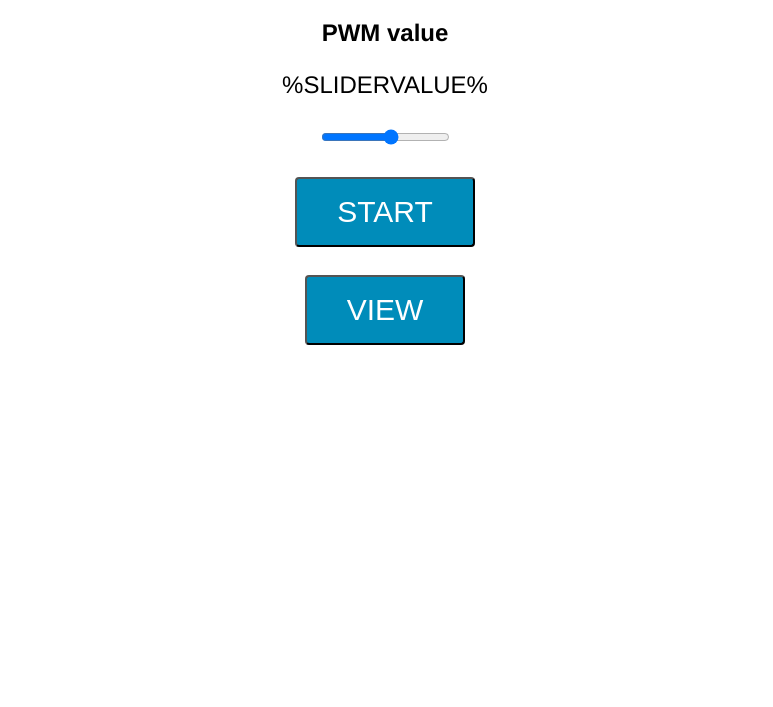
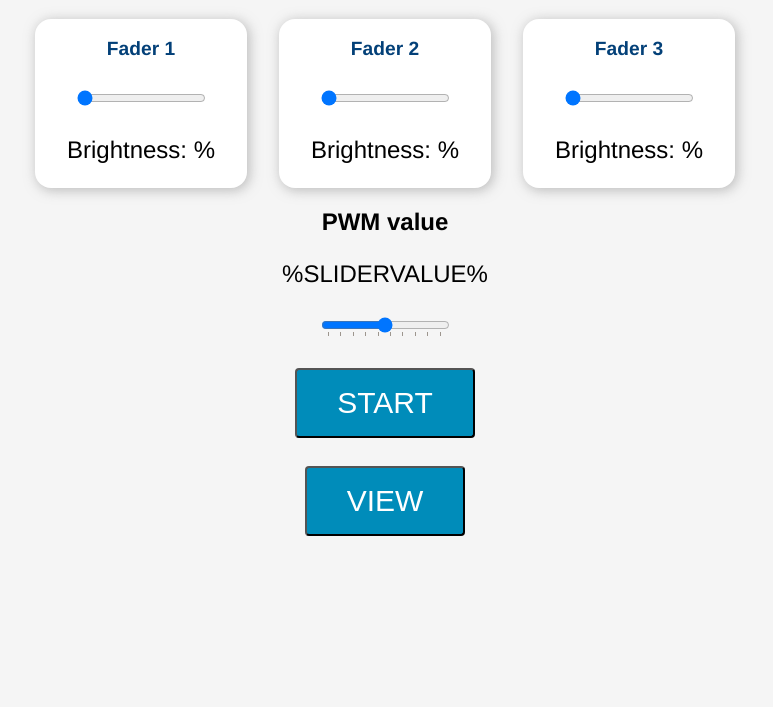
Before and after one commit to Vini-002/feed-Forward-test, a plain HTML site: page data/index.html in a window 1280 px wide. Shown: the part 93-800 px from the top of the page, without its empty margins (255-1028 px from the left). Drawn offline with Linux system fonts and the light colour scheme.

Commit message:
sexta a noite no lab

```diff
--- a/data/index.html
+++ b/data/index.html
@@ -3,33 +3,58 @@
 <head>
   <title>Segredo</title>
   <meta name="viewport" content="width=device-width, initial-scale=1">
-  <link rel="icon" href="data:,">
+  <link rel="icon" type="image/png" href="omega_icon.png">
   <link rel="stylesheet" type="text/css" href="style.css">
 </head>
 <body>
   <h1>Segredo</h1>
+
+  <div class="content">
+    <div class="card-grid">
+        <div class="card">
+            <p class="card-title">Fader 1</p>
+            <p class="switch">
+                <input type="range" onchange="updateSliderPWM(this)" id="slider1" min="0" max="100" step="1" value ="0" class="slider">
+            </p>
+            <p class="state">Brightness: <span id="sliderValue1"></span> &percnt;</p>
+        </div>
+        <div class="card">
+            <p class="card-title"> Fader 2</p>
+            <p class="switch">
+                <input type="range" onchange="updateSliderPWM(this)" id="slider2" min="0" max="100" step="1" value ="0" class="slider">
+            </p>
+            <p class="state">Brightness: <span id="sliderValue2"></span> &percnt;</p>
+        </div>
+        <div class="card">
+            <p class="card-title"> Fader 3</p>
+            <p class="switch">
+                <input type="range" onchange="updateSliderPWM(this)" id="slider3" min="0" max="100" step="1" value ="0" class="slider">
+            </p>
+            <p class="state">Brightness: <span id="sliderValue3"></span> &percnt;</p>
+        </div>
+    </div>
+</div>
   <h2>PWM value</h2>
   <p>
     <span id="textSliderValue">%SLIDERVALUE%</span>
   </p>
-  <p><input type="range" onchange="updateSliderPWM(this)" id="pwmSlider" min="0" max="255" value="%SLIDERVALUE%" step="28" class="slider"></p>
-  <script>
-    function updateSliderPWM(element) {
-      var sliderValue = element.value;
-      document.getElementById("textSliderValue").innerHTML = sliderValue;
-      var xhr = new XMLHttpRequest();
-      xhr.open("GET", "/slider?value="+sliderValue);
-      xhr.send();
-    }
-  </script>
+  <p><input type="range" onchange="updateSliderPWM(this)" id="pwmSlider" min="0" max="255" value="%SLIDERVALUE%" list="pwm_markers" class="slider"></p>
+
   <p><button class="button" onclick="start()">START</button></p>
-  <script>
-    function start() {
-      var xhr = new XMLHttpRequest();
-      xhr.open("GET", "/start");
-      xhr.send();
-    }
-  </script>
   <p><a href="/view"><button class="button">VIEW</button></a></p>
+
+  <datalist id="pwm_markers">
+    <option value="0"></option>
+    <option value="28"></option>
+    <option value="56"></option>
+    <option value="84"></option>
+    <option value="112"></option>
+    <option value="140"></option>
+    <option value="168"></option>
+    <option value="196"></option>
+    <option value="224"></option>
+    <option value="252"></option>
+  </datalist>
+  <script src="script.js"></script>
 </body>
 </html>
--- /dev/null
+++ b/data/script.js
@@ -0,0 +1,13 @@
+function updateSliderPWM(element) {
+    var sliderValue = element.value;
+    document.getElementById("textSliderValue").innerHTML = sliderValue;
+    var xhr = new XMLHttpRequest();
+    xhr.open("GET", "/slider?value="+sliderValue);
+    xhr.send();
+}
+
+function start() {
+    var xhr = new XMLHttpRequest();
+    xhr.open("GET", "/start");
+    xhr.send();
+}
--- a/data/style.css
+++ b/data/style.css
@@ -3,6 +3,10 @@ html {
   display: inline-block;
   margin: 0px auto;
   text-align: center;
+  background: #f5f5f5;
+}
+body {
+  margin: 0;
 }
 h1{
   color: #0F3376;
@@ -22,3 +26,20 @@ p{
   margin: 2px;
   cursor: pointer;
 }
+.card-grid {
+  max-width: 700px;
+  margin: 0 auto;
+  display: grid;
+  grid-gap: 2rem;
+  grid-template-columns: repeat(auto-fit, minmax(200px, 1fr));
+}
+.card {
+  background-color: white;
+  border-radius: 16px;
+  box-shadow: 2px 2px 12px 1px rgba(140,140,140,.5);
+}
+.card-title {
+  font-size: 1.2rem;
+  font-weight: bold;
+  color: #034078
+}
--- /dev/null
+++ b/data/syle2.css
@@ -0,0 +1,44 @@
+/*  Complete project details: https://randomnerdtutorials.com/esp32-web-server-websocket-sliders/  */
+
+html {
+    font-family: Arial, Helvetica, sans-serif;
+    display: inline-block;
+    text-align: center;
+  }
+  h1 {
+    font-size: 1.8rem;
+    color: white;
+  }
+  p {
+    font-size: 1.4rem;
+  }
+  .topnav {
+    overflow: hidden;
+    background-color: #0A1128;
+  }
+  body {
+    margin: 0;
+  }
+  .content {
+    padding: 30px;
+  }
+  .card-grid {
+    max-width: 700px;
+    margin: 0 auto;
+    display: grid;
+    grid-gap: 2rem;
+    grid-template-columns: repeat(auto-fit, minmax(200px, 1fr));
+  }
+  .card {
+    background-color: white;
+    box-shadow: 2px 2px 12px 1px rgba(140,140,140,.5);
+  }
+  .card-title {
+    font-size: 1.2rem;
+    font-weight: bold;
+    color: #034078
+  }
+  .state {
+    font-size: 1.2rem;
+    color:#1282A2;
+  }
```
Also changed, not shown: data/exps.html (added, +20 -0 lines), data/index2.html (added, +42 -0 lines), data/omega_icon.png (added), 5 other files.
